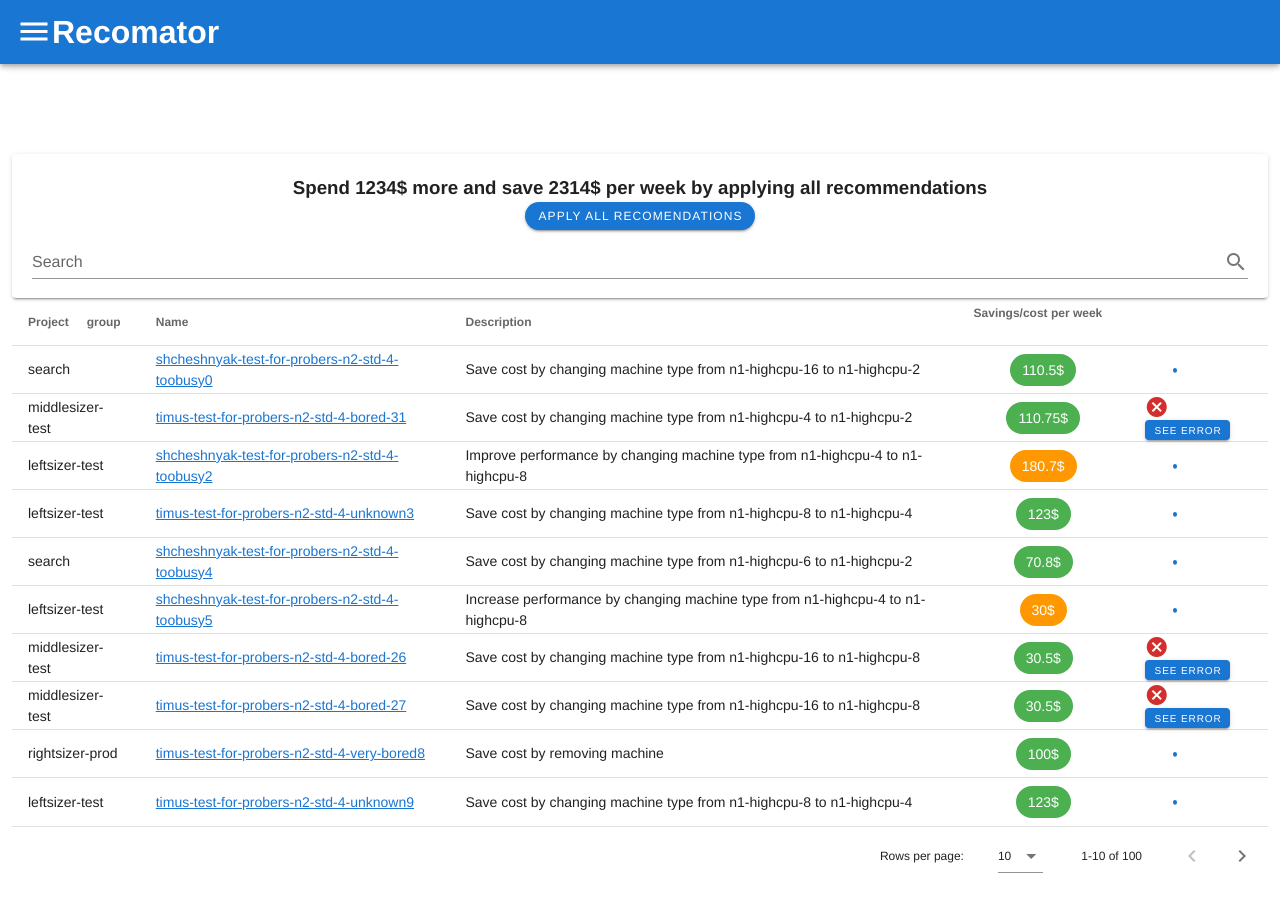
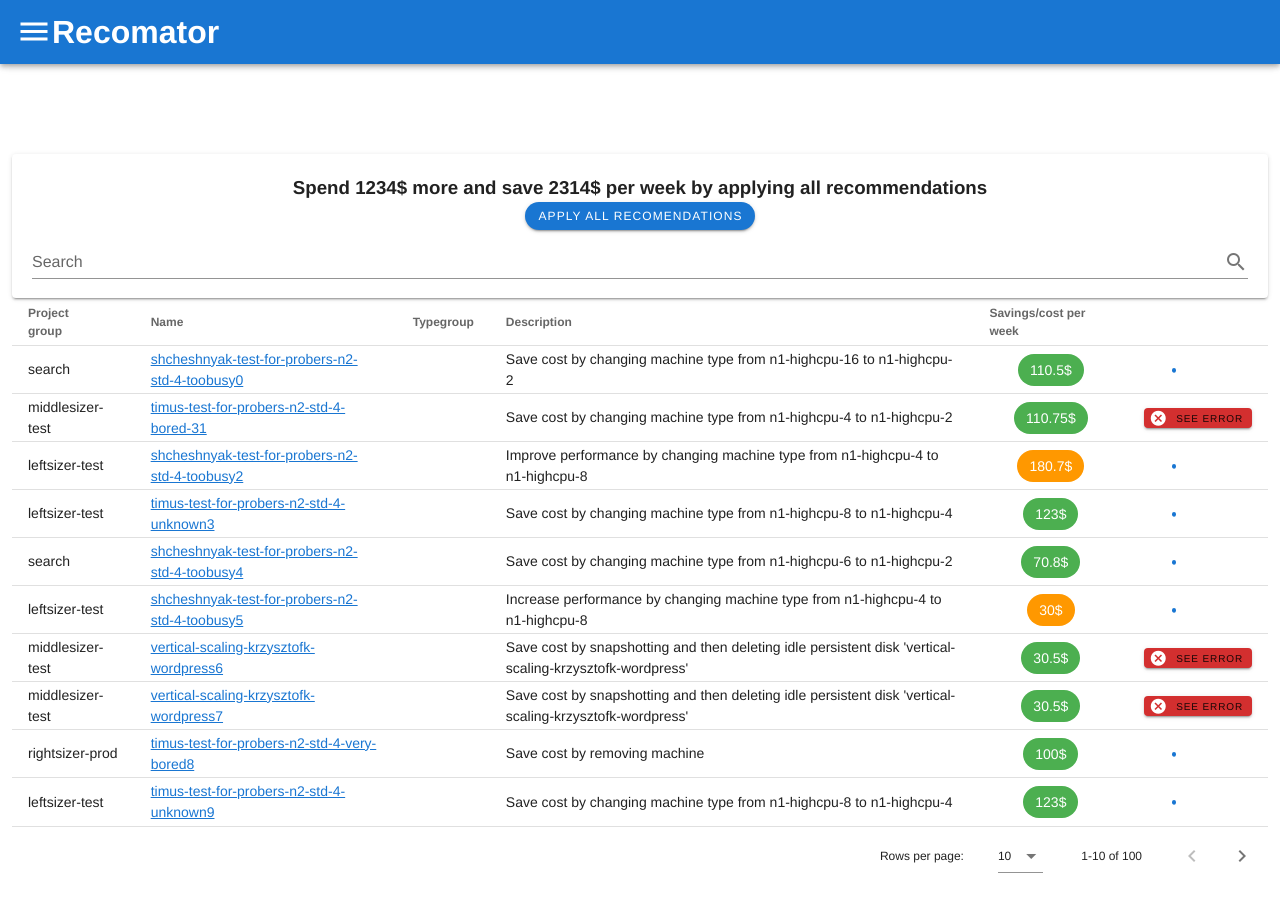
Before and after one commit to googleinterns/recomator, a Vue app in the folder frontend/: page /mock in a window 1280 px wide. Both pictures are taken after a click on the button "APPLY ALL RECOMENDATIONS". Built offline with nearby package versions, Linux system fonts and the light colour scheme.

Commit message:
Added retries, non-vm-related entries; column for the actual type

```diff
--- a/frontend/src/views/Mock.vue
+++ b/frontend/src/views/Mock.vue
@@ -193,6 +193,7 @@ limitations under the License. -->
                       {{ recommendation.item.name }}
                     </a>
                   </td>
+                  <td> </td>
                   <td class="text-left">
                     {{ recommendation.item.description }}
                   </td>
@@ -238,24 +239,12 @@ limitations under the License. -->
                       v-if="recommendation.item.succeded()"
                       >mdi-check-circle</v-icon
                     >
-                    <v-icon
+
+                    <!--<v-icon
                       color="red darken-2"
                       v-if="recommendation.item.failed()"
                       >mdi-close-circle</v-icon
-                    >
-                    <v-dialog v-if="recommendation.item.failed()" max-width="600px">
-                      <template v-slot:activator="{ on }">
-                      <v-btn x-small color="primary" v-on="on">
-                        See error
-                      </v-btn>
-                      </template>
-                      <v-card>
-                        <v-card-title class="headline"> Applying recommendation failed </v-card-title>
-                        <v-card-text>
-                          A cookie associated with a cross-site resource at https://www.google.com/ was set without the `SameSite` attribute. It has been blocked, as Chrome now only delivers cookies with cross-site requests if they are set with `SameSite=None` and `Secure`. You can review cookies in developer tools under Application>Storage>Cookies and see more details at https://www.chromestatus.com/feature/5088147346030592 and https://www.chromestatus.com/feature/5633521622188032.
-                        </v-card-text>
-                      </v-card>
-                    </v-dialog>
+                    >-->
                     <div
                       v-if="
                         !recommendation.item.applicable() &&
@@ -266,6 +255,36 @@ limitations under the License. -->
                     >
                       {{ recommendation.item.status }}
                     </div>
+                    <v-dialog max-width="600px" v-if="recommendation.item.failed()">
+                      <template v-slot:activator="{ on }">
+                      <v-btn x-small color="red darken-2" v-on="on">
+                        <v-icon left dark color="white">mdi-close-circle</v-icon>
+                        See Error
+                      </v-btn>
+                      </template>
+                      <v-card>
+                        <v-card-title class="headline"> Applying recommendation failed </v-card-title>
+                        <v-card-text>
+                          A cookie associated with a cross-site resource at https://www.google.com/ was set without the `SameSite` attribute. It has been blocked, as Chrome now only delivers cookies with cross-site requests if they are set with `SameSite=None` and `Secure`. You can review cookies in developer tools under Application>Storage>Cookies and see more details at https://www.chromestatus.com/feature/5088147346030592 and https://www.chromestatus.com/feature/5633521622188032.
+                        </v-card-text>
+                        <v-card-actions>
+                          <v-spacer></v-spacer>
+                          <v-btn
+                            color="primary"
+                            dark
+                            v-on:click="runRecommendation(recommendation.item)"
+                          >
+                            Retry
+                          </v-btn>
+                          <v-btn
+                            color="primary"
+                            dark
+                          >
+                          Close
+                          </v-btn>
+                        </v-card-actions>
+                      </v-card>
+                    </v-dialog>
                   </td>
                 </tr>
               </template>
@@ -532,17 +551,18 @@ export default class Mock extends Vue {
   private projectsSelected: Array<string> = [];
   private search = "";
   private headers = [
-    { text: "Project", value: "project", filterable: true },
-    { text: "Name", value: "name", groupable: false },
+    { text: "Project", value: "project", sortable: true},
+    { text: "Name", value: "name", groupable: false, sortable: true},
+    { text: "Type", value: "recommender_subtype", sortable: false},
     {
       text: "Description",
       align: "start",
       sortable: false,
-      value: "type",
+      value: "description",
       groupable: false
     },
     { text: "Savings/cost per week", value: "cost", groupable: false },
-    { text: "", value: "apply", groupable: false }
+    { text: "", value: "apply", groupable: false, sortable: false}
   ];
 
   private recommendationTypes = ["Resize", "Remove", "Performance"];
@@ -600,9 +620,9 @@ export default class Mock extends Vue {
       "https://pantheon.corp.google.com/compute/instancesDetail/zones/us-central1-c/\
       instances/timus-test-for-probers-n2-std-4-idling?project=rightsizer-test&supportedpurview=project",
       "middlesizer-test",
-      "timus-test-for-probers-n2-std-4-bored-2",
+      "vertical-scaling-krzysztofk-wordpress",
       "ACTIVE",
-      "Save cost by changing machine type from n1-highcpu-16 to n1-highcpu-8"
+      "Save cost by snapshotting and then deleting idle persistent disk 'vertical-scaling-krzysztofk-wordpress'"
     ),
     new Recommendation(
       "REMOVE",
```
